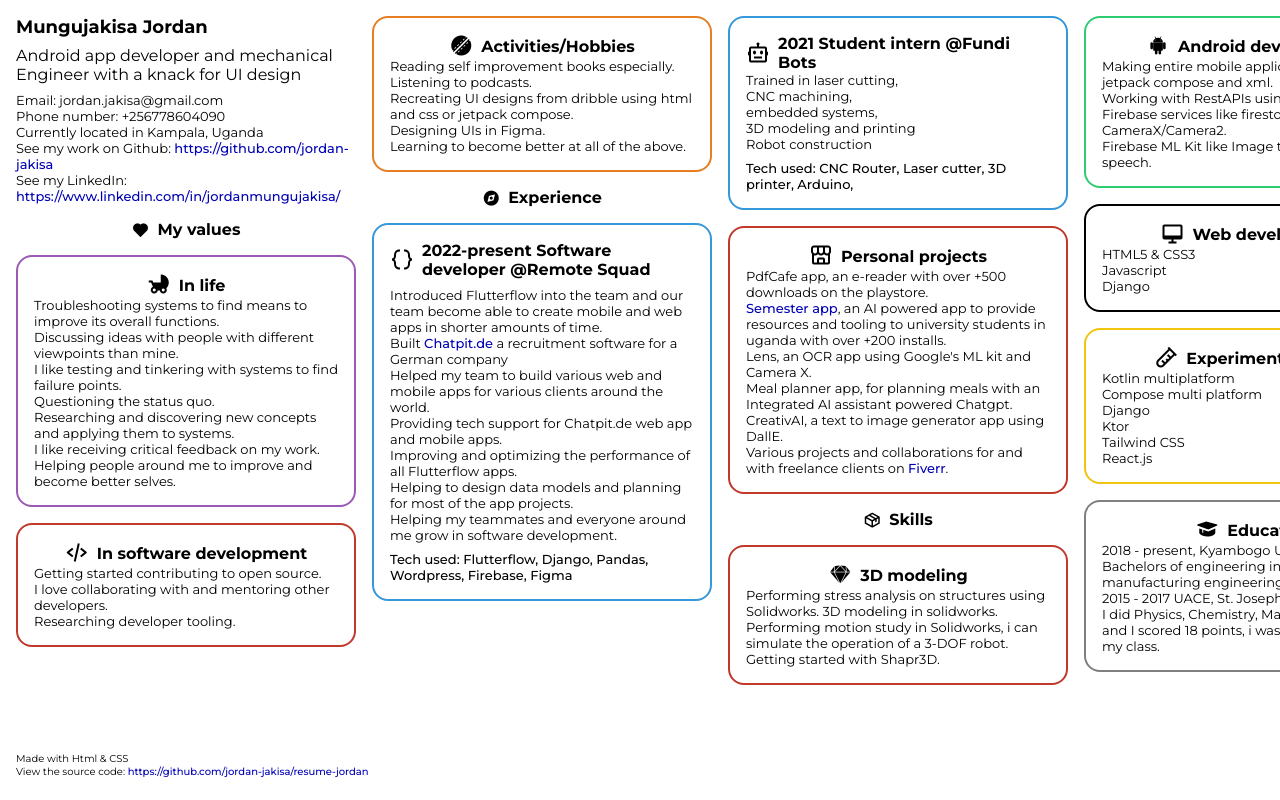
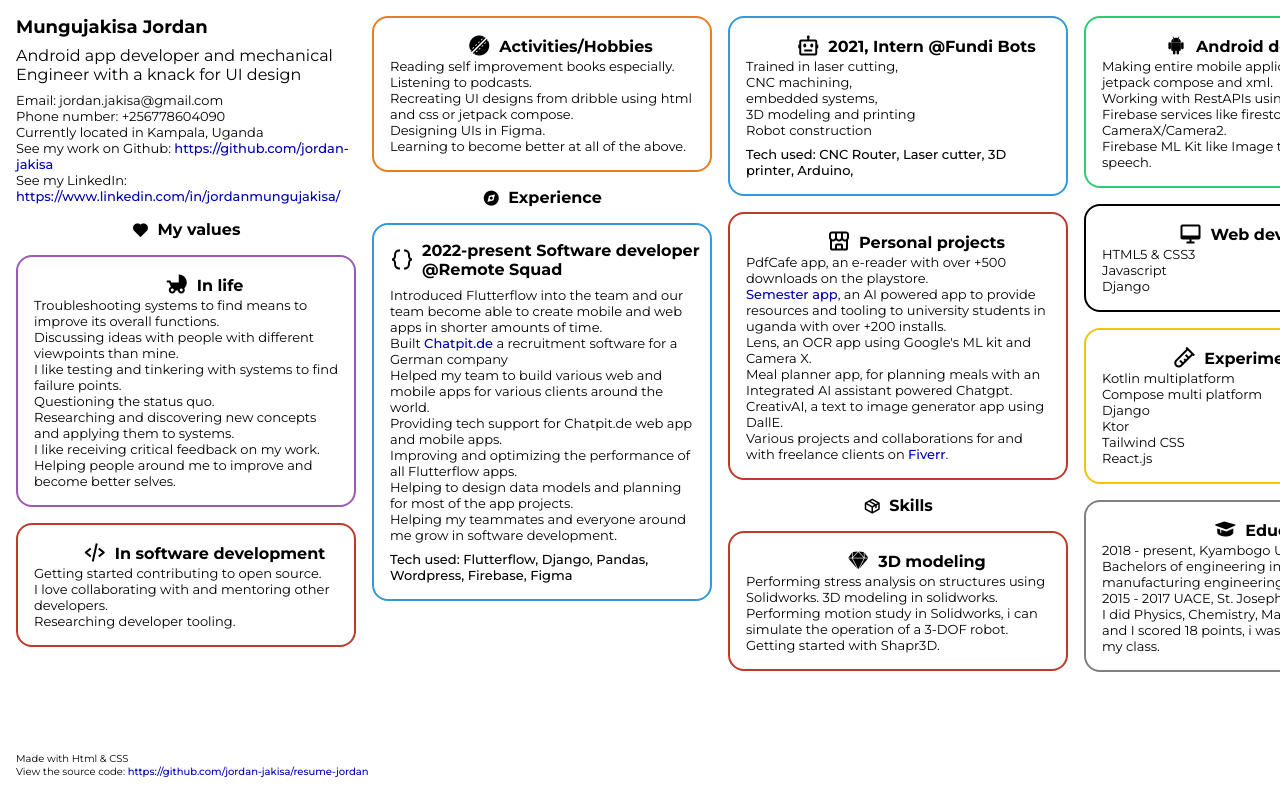
Before and after one commit to jordan-jakisa/resume_jordan, a plain HTML site: page index.html in a window 1280 px wide. Shown: the top 800 px of the page. Drawn offline with nearby package versions, Linux system fonts and the light colour scheme.

Commit message:
Center aligned profile page

```diff
--- a/index.html
+++ b/index.html
@@ -13,6 +13,7 @@
 
 <body>
 
+    <div class="page">
         <div class="container" id="container">
             <div class="personal-details">
 
@@ -98,7 +99,7 @@
             <div class="category blue-border">
                 <div>
                     <i class='bx bx-bot'></i>
-                <h5>2021 Student intern @Fundi Bots
+                    <h5>2021, Intern @Fundi Bots
                     </h5>
                 </div>
                 <p>Trained in laser cutting, <br> CNC machining, <br> embedded systems, <br>3D modeling and printing <br>
@@ -213,6 +214,8 @@
             </div>
         </div>
 
+    </div>
+
     <script src="https://cdnjs.cloudflare.com/ajax/libs/html2pdf.js/0.10.1/html2pdf.bundle.js"></script>
     <script src="script.js"></script>
 
--- a/style.css
+++ b/style.css
@@ -32,6 +32,7 @@ h1 {
 h5 {
     font-size: 16px;
     font-weight: bold;
+    text-align: start;
 }
 
 button {
@@ -49,8 +50,11 @@ button {
     flex-wrap: wrap;
     gap: 16px;
     height: 90vh;
+    align-items: center;
+    }
+
+.container div{
     width: 340px;
-
 }
 
 .section-header {
```
Lines whose indentation alone changed are shown as unchanged.
